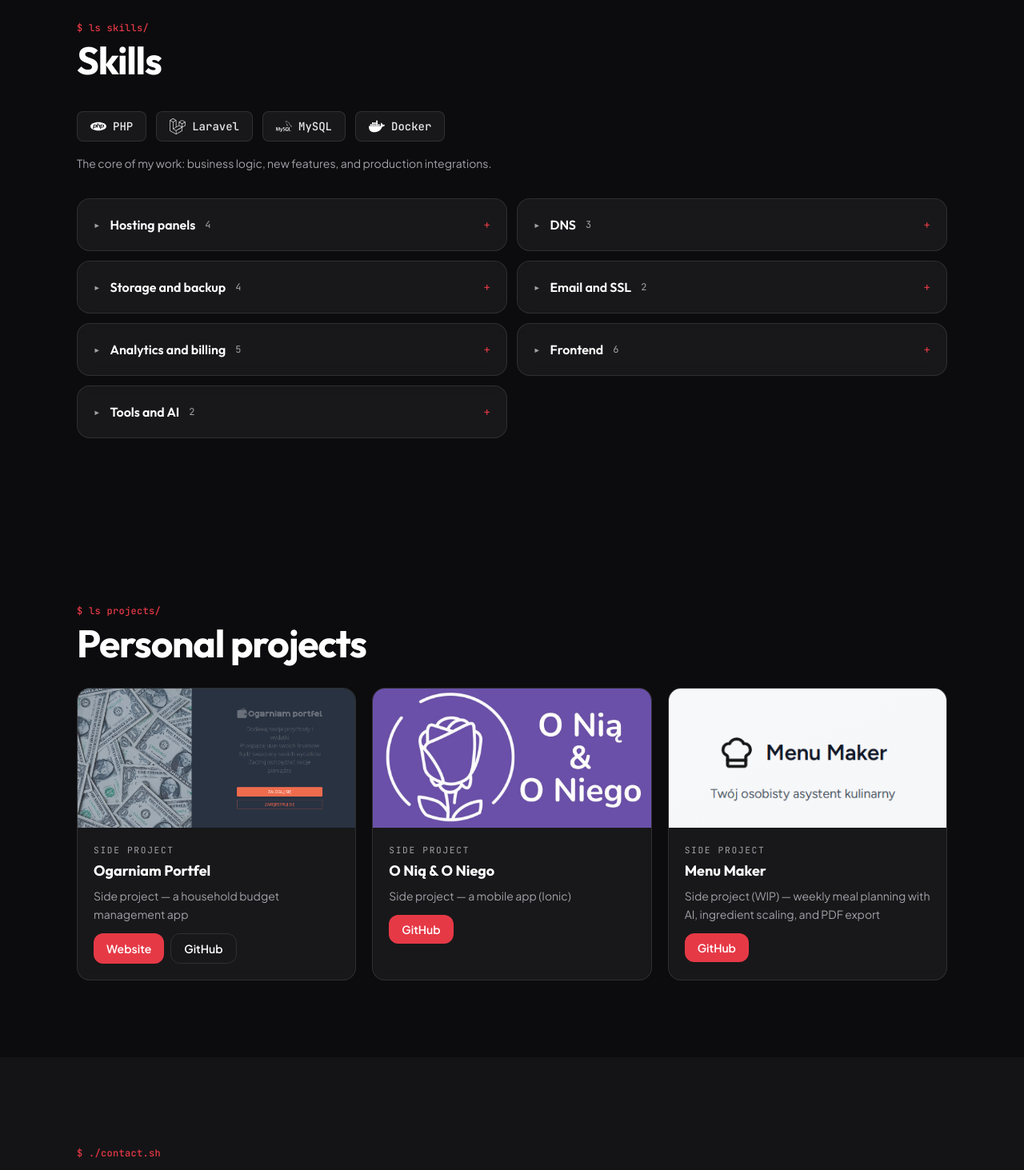
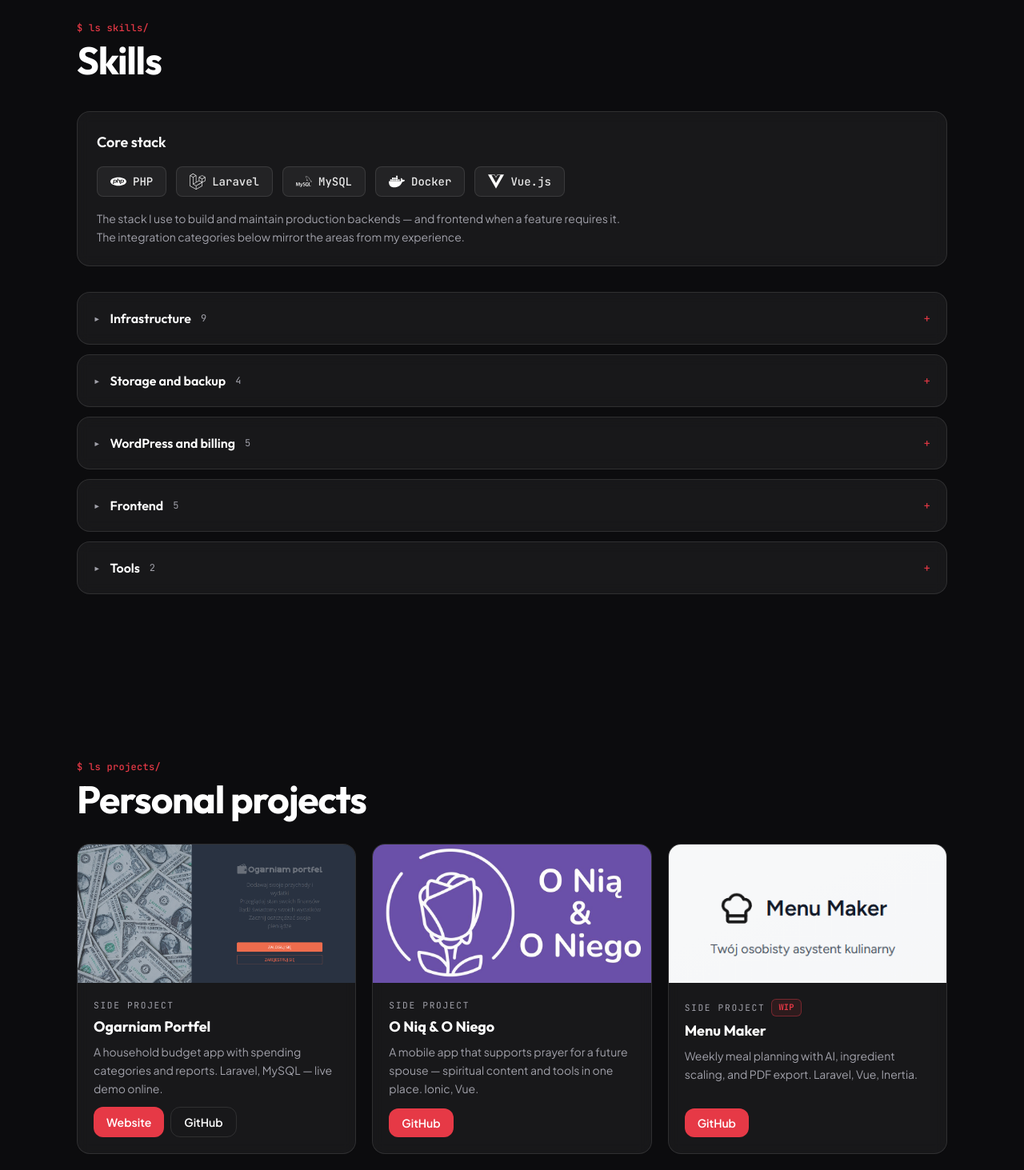
Before and after one commit to sebastian-kostecki/kostecki-dev-landing, a Vue app: page /projects in a window 1280 px wide. Shown: the part 2540-4003 px from the top of the page at 80% size. Built offline with nearby package versions, Linux system fonts and the light colour scheme.

Commit message:
Update experience details and highlights in pl.json and en.json content files. Refined summaries and added highlight sections for enhanced clarity.

```diff
--- a/index.html
+++ b/index.html
@@ -14,6 +14,8 @@
     <meta property="og:title" content="Sebastian Kostecki — Backend Developer (Laravel)">
     <meta property="og:description" content="Backend Developer (Laravel). Buduję i rozwijam produkcyjne aplikacje backendowe w PHP — m.in. integracje API, infrastruktura i automatyzacja WordPress. 4 lata komercyjnie.">
     <meta property="og:locale" content="pl_PL">
+    <meta property="og:locale:alternate" content="en_US">
+    <meta property="og:locale:alternate" content="pl_PL">
     <meta property="og:image" content="https://kostecki.dev/og-image.png">
     <meta property="og:image:width" content="1200">
     <meta property="og:image:height" content="630">
--- a/src/components/layout/SiteFooter.vue
+++ b/src/components/layout/SiteFooter.vue
@@ -41,7 +41,7 @@ const year = new Date().getFullYear()
           <a
             href="#"
             class="inline-flex shrink-0 focus-visible:outline-none focus-visible:ring-2 focus-visible:ring-accent rounded-sm"
-            aria-label="Strona główna"
+            :aria-label="content.ui.homeLabel"
           >
             <BrandMark :size="22" decorative />
           </a>
--- a/src/components/sections/ProjectsSection.vue
+++ b/src/components/sections/ProjectsSection.vue
@@ -48,7 +48,7 @@ onMounted(() => {
         :command="content.projects.command"
         :title="content.projects.title"
       />
-      <div class="mt-8 grid gap-4 md:grid-cols-2 md:gap-5 lg:grid-cols-3">
+      <div class="mt-8 grid gap-4 md:grid-cols-2 md:gap-5 lg:grid-cols-3 [&>*]:h-full">
         <ProjectCard
           v-for="(project, index) in content.projects.items"
           :key="project.title"
--- a/src/components/sections/SkillsSection.vue
+++ b/src/components/sections/SkillsSection.vue
@@ -42,7 +42,9 @@ onMounted(() => {
       />
 
       <div class="mt-10 reveal">
-        <div class="flex flex-wrap gap-3">
+        <div class="surface-card p-5 lg:p-6">
+          <h3 class="font-display text-lg font-semibold text-white">{{ content.skills.coreTitle }}</h3>
+          <div class="mt-4 flex flex-wrap gap-3">
             <span v-for="item in content.skills.core" :key="item.name" class="tech-tag !px-4 !py-2 !text-sm">
               <SkillIcon :item="item" size-class="h-5 w-5" />
               {{ item.name }}
@@ -52,8 +54,9 @@ onMounted(() => {
             {{ content.skills.coreDescription }}
           </p>
         </div>
+      </div>
 
-      <div class="mt-8 grid gap-3 reveal md:grid-cols-2">
+      <div class="mt-8 flex flex-col gap-3 reveal">
         <SkillCategory
           v-for="(category, index) in content.skills.categories"
           :key="category.name"
--- a/src/components/ui/ProjectCard.vue
+++ b/src/components/ui/ProjectCard.vue
@@ -1,10 +1,14 @@
 <script setup lang="ts">
+import { computed } from 'vue'
 import type { Project } from '@/types/content'
+import { useContent } from '@/composables/useContent'
 
 const props = defineProps<{
   project: Project
   index: number
 }>()
+
+const content = useContent()
 
 const gradientClasses = [
   'from-accent/40 via-purple-500/30 to-blue-500/30',
@@ -14,18 +18,22 @@ const gradientClasses = [
 ]
 
 const gradientClass = gradientClasses[(props.project.placeholderIndex ?? props.index) % gradientClasses.length]
+
+const imageAlt = computed(
+  () => `${content.value.ui.projectScreenshotAlt} ${props.project.title}`,
+)
 </script>
 
 <template>
   <article
-    class="group surface-card overflow-hidden transition-transform duration-300 hover:scale-[1.02] reveal"
+    class="group flex h-full flex-col surface-card overflow-hidden transition-transform duration-300 hover:scale-[1.02] reveal"
     :style="{ transitionDelay: `${index * 100}ms` }"
   >
-    <div class="relative aspect-[2/1] overflow-hidden">
+    <div class="relative aspect-[2/1] shrink-0 overflow-hidden">
       <img
         v-if="project.image"
         :src="project.image"
-        :alt="`Zrzut ekranu projektu ${project.title}`"
+        :alt="imageAlt"
         class="h-full w-full object-cover transition-transform duration-500 group-hover:scale-105"
         loading="lazy"
         width="640"
@@ -46,11 +54,19 @@ const gradientClass = gradientClasses[(props.project.placeholderIndex ?? props.i
         aria-hidden="true"
       />
     </div>
-    <div class="p-4 lg:p-5">
-      <p class="mono-label">side project</p>
+    <div class="flex flex-1 flex-col p-4 lg:p-5">
+      <div class="flex flex-wrap items-center gap-2">
+        <p class="mono-label">{{ content.ui.projectCardLabel }}</p>
+        <span
+          v-if="project.badge === 'wip'"
+          class="rounded-md border border-accent/40 bg-accent/10 px-2 py-0.5 font-mono text-[0.65rem] font-semibold uppercase tracking-wide text-accent"
+        >
+          {{ content.ui.wipBadge }}
+        </span>
+      </div>
       <h3 class="mt-1 font-display text-lg font-bold text-white">{{ project.title }}</h3>
       <p class="mt-1.5 text-sm leading-relaxed text-muted">{{ project.subtitle }}</p>
-      <div class="mt-3 flex flex-wrap gap-2">
+      <div class="mt-auto flex flex-wrap gap-2 pt-3">
         <a
           v-for="link in project.links"
           :key="link.url"
--- a/src/components/ui/SkillCategory.vue
+++ b/src/components/ui/SkillCategory.vue
@@ -28,7 +28,7 @@ const panelId = `skill-cat-${props.index}`
       </span>
       <span class="font-mono text-sm text-accent" aria-hidden="true">{{ open ? '−' : '+' }}</span>
     </button>
-    <div v-show="open" :id="panelId" class="flex flex-wrap gap-2 px-4 pb-5 lg:px-5">
+    <div v-show="open" :id="panelId" class="flex flex-wrap gap-2 border-t border-border px-4 pt-4 pb-5 lg:px-5">
       <span v-for="item in category.items" :key="item.name" class="tech-tag">
         <SkillIcon :item="item" size-class="h-4 w-4" />
         {{ item.name }}
--- a/src/content/en.json
+++ b/src/content/en.json
@@ -11,7 +11,13 @@
     "expand": "Expand",
     "collapse": "Collapse",
     "homeLabel": "Home",
-    "navLabel": "Main navigation"
+    "navLabel": "Main navigation",
+    "projectCardLabel": "Side project",
+    "wipBadge": "WIP",
+    "projectScreenshotAlt": "Screenshot of project",
+    "openMenu": "Open menu",
+    "closeMenu": "Close menu",
+    "sectionsNavLabel": "Section navigation"
   },
   "nav": [
     { "id": "about", "label": "About" },
@@ -85,29 +91,28 @@
   "skills": {
     "command": "$ ls skills/",
     "title": "Skills",
-    "coreDescription": "The core of my work: business logic, new features, and production integrations.",
+    "coreTitle": "Core stack",
+    "coreDescription": "The stack I use to build and maintain production backends — and frontend when a feature requires it. The integration categories below mirror the areas from my experience.",
     "core": [
       { "name": "PHP", "icon": "simple-icons:php" },
       { "name": "Laravel", "icon": "simple-icons:laravel" },
       { "name": "MySQL", "icon": "simple-icons:mysql" },
-      { "name": "Docker", "icon": "simple-icons:docker" }
+      { "name": "Docker", "icon": "simple-icons:docker" },
+      { "name": "Vue.js", "icon": "simple-icons:vuedotjs" }
     ],
     "categories": [
       {
-        "name": "Hosting panels",
+        "name": "Infrastructure",
         "items": [
           { "name": "cPanel", "icon": "simple-icons:cpanel" },
           { "name": "Plesk", "icon": "simple-icons:plesk" },
           { "name": "DirectAdmin", "image": "/assets/skills/directadmin.svg" },
-          { "name": "WP Cloud", "image": "/assets/skills/wp-cloud.svg" }
-        ]
-      },
-      {
-        "name": "DNS",
-        "items": [
+          { "name": "WP Cloud", "image": "/assets/skills/wp-cloud.svg" },
           { "name": "PowerDNS", "image": "/assets/skills/powerdns.svg" },
           { "name": "Cloudflare", "icon": "simple-icons:cloudflare" },
-          { "name": "Bunny DNS", "icon": "simple-icons:bunnydotnet" }
+          { "name": "Bunny DNS", "icon": "simple-icons:bunnydotnet" },
+          { "name": "Let's Encrypt", "icon": "simple-icons:letsencrypt" },
+          { "name": "mailcow", "icon": "mdi:email-cog" }
         ]
       },
       {
@@ -120,14 +125,7 @@
         ]
       },
       {
-        "name": "Email and SSL",
-        "items": [
-          { "name": "Let's Encrypt", "icon": "simple-icons:letsencrypt" },
-          { "name": "mailcow", "icon": "mdi:email-cog" }
-        ]
-      },
-      {
-        "name": "Analytics and billing",
+        "name": "WordPress and billing",
         "items": [
           { "name": "Google Analytics", "icon": "simple-icons:googleanalytics" },
           { "name": "AWStats", "image": "/assets/skills/awstats.svg" },
@@ -139,7 +137,6 @@
       {
         "name": "Frontend",
         "items": [
-          { "name": "Vue.js", "icon": "simple-icons:vuedotjs" },
           { "name": "Vuetify", "icon": "simple-icons:vuetify" },
           { "name": "Tailwind CSS", "icon": "simple-icons:tailwindcss" },
           { "name": "JavaScript", "icon": "simple-icons:javascript" },
@@ -148,7 +145,7 @@
         ]
       },
       {
-        "name": "Tools and AI",
+        "name": "Tools",
         "items": [
           { "name": "Git", "icon": "simple-icons:git" },
           { "name": "Cursor", "icon": "simple-icons:cursor" }
@@ -162,7 +159,7 @@
     "items": [
       {
         "title": "Ogarniam Portfel",
-        "subtitle": "Side project — a household budget management app",
+        "subtitle": "A household budget app with spending categories and reports. Laravel, MySQL — live demo online.",
         "image": "/assets/projects/keep-wallet.png",
         "links": [
           { "title": "Website", "url": "https://budget.sebastian-kostecki.profesjonalnyprogramista.pl/", "primary": true },
@@ -171,7 +168,7 @@
       },
       {
         "title": "O Nią & O Niego",
-        "subtitle": "Side project — a mobile app (Ionic)",
+        "subtitle": "A mobile app that supports prayer for a future spouse — spiritual content and tools in one place. Ionic, Vue.",
         "image": "/assets/projects/o-nia-o-niego.jpg",
         "links": [
           { "title": "GitHub", "url": "https://github.com/sebastian-kostecki/o-nia-o-niego", "primary": true }
@@ -179,9 +176,10 @@
       },
       {
         "title": "Menu Maker",
-        "subtitle": "Side project (WIP) — weekly meal planning with AI, ingredient scaling, and PDF export",
+        "subtitle": "Weekly meal planning with AI, ingredient scaling, and PDF export. Laravel, Vue, Inertia.",
         "image": "/assets/projects/menu-maker.png",
         "placeholderIndex": 2,
+        "badge": "wip",
         "links": [
           { "title": "GitHub", "url": "https://github.com/sebastian-kostecki/menu-maker", "primary": true }
         ]
@@ -201,8 +199,8 @@
   "footer": {
     "servicesTitle": "Specialization",
     "services": [
-      "Laravel backend in production applications",
-      "Integrations with hosting and infrastructure systems"
+      "Production PHP backends (Laravel)",
+      "APIs, external integrations, and WordPress automation"
     ],
     "mediaTitle": "Profiles",
     "social": [
--- a/src/content/pl.json
+++ b/src/content/pl.json
@@ -11,7 +11,13 @@
     "expand": "Rozwiń",
     "collapse": "Zwiń",
     "homeLabel": "Strona główna",
-    "navLabel": "Główna nawigacja"
+    "navLabel": "Główna nawigacja",
+    "projectCardLabel": "Projekt własny",
+    "wipBadge": "WIP",
+    "projectScreenshotAlt": "Zrzut ekranu projektu",
+    "openMenu": "Otwórz menu",
+    "closeMenu": "Zamknij menu",
+    "sectionsNavLabel": "Nawigacja sekcji"
   },
   "nav": [
     { "id": "about", "label": "O mnie" },
@@ -85,29 +91,28 @@
   "skills": {
     "command": "$ ls skills/",
     "title": "Umiejętności",
-    "coreDescription": "Trzon mojej pracy: logika biznesowa, nowe feature'y i integracje produkcyjne.",
+    "coreTitle": "Stack podstawowy",
+    "coreDescription": "Stack, w którym buduję i utrzymuję produkcyjny backend — oraz frontend, gdy feature tego wymaga. Kategorie integracji poniżej odpowiadają obszarom z mojego doświadczenia.",
     "core": [
       { "name": "PHP", "icon": "simple-icons:php" },
       { "name": "Laravel", "icon": "simple-icons:laravel" },
       { "name": "MySQL", "icon": "simple-icons:mysql" },
-      { "name": "Docker", "icon": "simple-icons:docker" }
+      { "name": "Docker", "icon": "simple-icons:docker" },
+      { "name": "Vue.js", "icon": "simple-icons:vuedotjs" }
     ],
     "categories": [
       {
-        "name": "Panele hostingowe",
+        "name": "Infrastruktura",
         "items": [
           { "name": "cPanel", "icon": "simple-icons:cpanel" },
           { "name": "Plesk", "icon": "simple-icons:plesk" },
           { "name": "DirectAdmin", "image": "/assets/skills/directadmin.svg" },
-          { "name": "WP Cloud", "image": "/assets/skills/wp-cloud.svg" }
-        ]
-      },
-      {
-        "name": "DNS",
-        "items": [
+          { "name": "WP Cloud", "image": "/assets/skills/wp-cloud.svg" },
           { "name": "PowerDNS", "image": "/assets/skills/powerdns.svg" },
           { "name": "Cloudflare", "icon": "simple-icons:cloudflare" },
-          { "name": "Bunny DNS", "icon": "simple-icons:bunnydotnet" }
+          { "name": "Bunny DNS", "icon": "simple-icons:bunnydotnet" },
+          { "name": "Let's Encrypt", "icon": "simple-icons:letsencrypt" },
+          { "name": "mailcow", "icon": "mdi:email-cog" }
         ]
       },
       {
@@ -120,14 +125,7 @@
         ]
       },
       {
-        "name": "Email i SSL",
-        "items": [
-          { "name": "Let's Encrypt", "icon": "simple-icons:letsencrypt" },
-          { "name": "mailcow", "icon": "mdi:email-cog" }
-        ]
-      },
-      {
-        "name": "Analityka i billing",
+        "name": "WordPress i billing",
         "items": [
           { "name": "Google Analytics", "icon": "simple-icons:googleanalytics" },
           { "name": "AWStats", "image": "/assets/skills/awstats.svg" },
@@ -139,7 +137,6 @@
       {
         "name": "Frontend",
         "items": [
-          { "name": "Vue.js", "icon": "simple-icons:vuedotjs" },
           { "name": "Vuetify", "icon": "simple-icons:vuetify" },
           { "name": "Tailwind CSS", "icon": "simple-icons:tailwindcss" },
           { "name": "JavaScript", "icon": "simple-icons:javascript" },
@@ -148,7 +145,7 @@
         ]
       },
       {
-        "name": "Narzędzia i AI",
+        "name": "Narzędzia",
         "items": [
           { "name": "Git", "icon": "simple-icons:git" },
           { "name": "Cursor", "icon": "simple-icons:cursor" }
@@ -162,7 +159,7 @@
     "items": [
       {
         "title": "Ogarniam Portfel",
-        "subtitle": "Side project — aplikacja do zarządzania domowym budżetem",
+        "subtitle": "Aplikacja do zarządzania domowym budżetem — kategorie wydatków i raporty. Laravel, MySQL; działająca wersja demo online.",
         "image": "/assets/projects/keep-wallet.png",
         "links": [
           { "title": "Strona", "url": "https://budget.sebastian-kostecki.profesjonalnyprogramista.pl/", "primary": true },
@@ -171,7 +168,7 @@
       },
       {
         "title": "O Nią & O Niego",
-        "subtitle": "Side project — aplikacja mobilna (Ionic)",
+        "subtitle": "Mobilna aplikacja wspierająca modlitwę o przyszłego męża lub żonę — treści i narzędzia duchowe w jednym miejscu. Ionic, Vue.",
         "image": "/assets/projects/o-nia-o-niego.jpg",
         "links": [
           { "title": "GitHub", "url": "https://github.com/sebastian-kostecki/o-nia-o-niego", "primary": true }
@@ -179,9 +176,10 @@
       },
       {
         "title": "Menu Maker",
-        "subtitle": "Side project (WIP) — planowanie tygodniowych posiłków z AI, skalowaniem składników i eksportem PDF",
+        "subtitle": "Planowanie tygodniowych posiłków z AI, skalowaniem składników i eksportem PDF. Laravel, Vue, Inertia.",
         "image": "/assets/projects/menu-maker.png",
         "placeholderIndex": 2,
+        "badge": "wip",
         "links": [
           { "title": "GitHub", "url": "https://github.com/sebastian-kostecki/menu-maker", "primary": true }
         ]
@@ -201,8 +199,8 @@
   "footer": {
     "servicesTitle": "Specjalizacja",
     "services": [
-      "Backend Laravel w aplikacjach produkcyjnych",
-      "Integracje z systemami hostingowymi i infrastrukturalnymi"
+      "Produkcyjne aplikacje backendowe w PHP (Laravel)",
+      "API, integracje zewnętrzne i automatyzacja WordPress"
     ],
     "mediaTitle": "Profile",
     "social": [
```
Also changed, not shown: src/App.vue (+14 -2 lines), src/components/layout/SiteHeader.vue (+90 -4 lines), src/types/content.ts (+8 -0 lines), 2 other files (tests, documents, lock files or other folders). Lines whose indentation alone changed are shown as unchanged.
